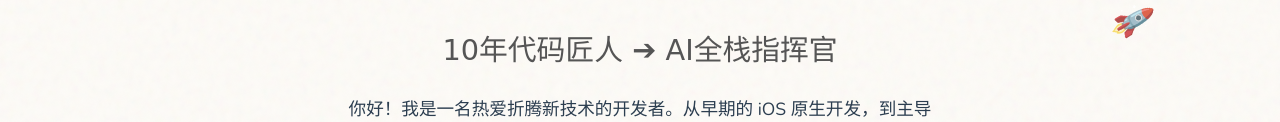
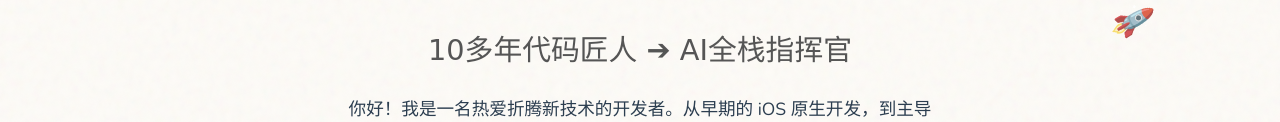
Before and after one commit to TonyGJJ/portfolio, a plain HTML site: page index.html in a window 1280 px wide. Shown: the part 165-287 px from the top of the page. Drawn offline with nearby package versions, Linux system fonts and the light colour scheme; a web font is replaced by a local one.

Commit message:
chore: ignore PDF/Pages; update portfolio page
Made-with: Cursor

```diff
--- a/index.html
+++ b/index.html
@@ -216,7 +216,7 @@
     <!-- Hero 区域 -->
     <div class="hero">
         <h1>刘 杨</h1>
-        <p class="subtitle">10年代码匠人 ➔ AI全栈指挥官</p>
+        <p class="subtitle">10多年代码匠人 ➔ AI全栈指挥官</p>
         <p style="max-width: 600px; margin: 0 auto; font-size: 1.1rem;">
             你好！我是一名热爱折腾新技术的开发者。从早期的 iOS 原生开发，到主导千万级营收的跨平台前端架构，再到现在全面拥抱 <span class="highlight">AI Native 工作流</span>。在这里，记录着我一路打怪升级的旅程。
         </p>
```
Also changed, not shown: 1 other file.
